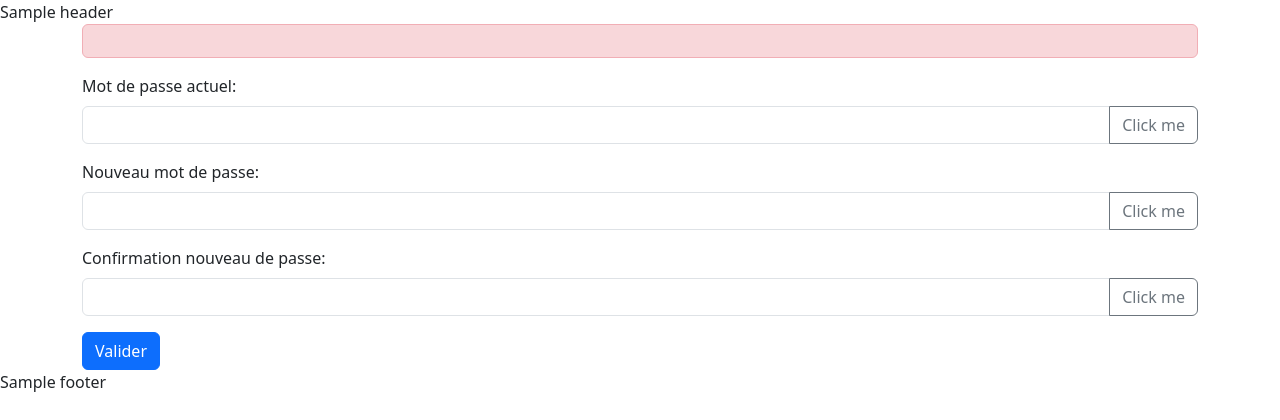
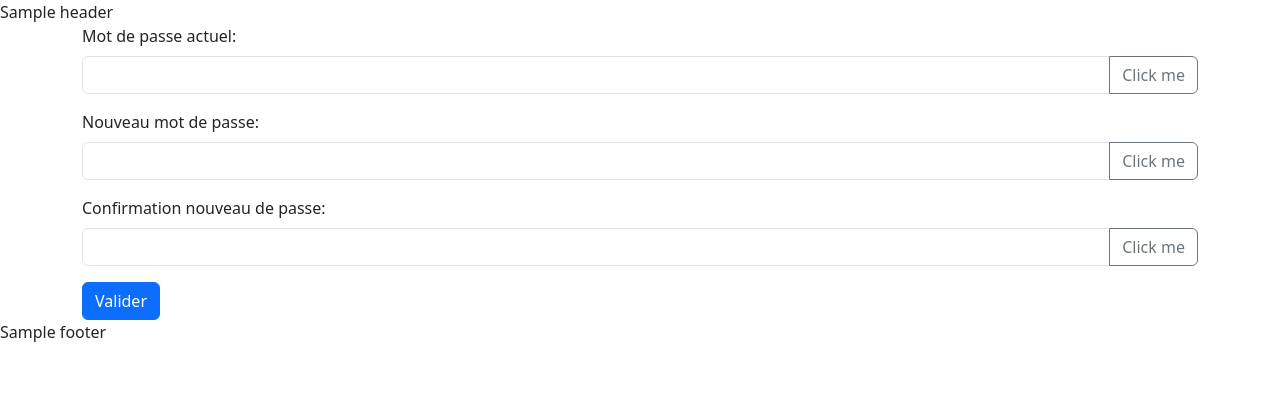
Before and after one commit to MatheoWintrebert/mvc_project, a PHP site: template src/views/changePassword.php in a window 1280 px wide. Shown: the top 420 px of the page. Run offline with PHP 8.4, Linux system fonts and the light colour scheme; the template is opened without the code that fills it: most values are stand-ins (such as "Sample title", 1, 10 or a date in 2020); data that the repository does not hold is empty.

Commit message:
Changement de la condition d'affichage du message d'erreur

```diff
--- a/src/controllers/MainController.php
+++ b/src/controllers/MainController.php
@@ -42,7 +42,7 @@ class MainController {
   public function getHeaderByAction(string $action): string {
     return $action === "login"
       ? "<header></header>"
-      : `
+      : '
       <header>
         <nav class="navbar navbar-expand-lg bg-body-tertiary">
           <div class="container-fluid">
@@ -81,7 +81,7 @@ class MainController {
         </div>
       </nav>
     </header>
-    `;
+    ';
   }
 
   public function getFooterByAction(string $action): string {
--- a/src/views/changePassword.php
+++ b/src/views/changePassword.php
@@ -2,7 +2,7 @@
 
 <div class="container">
   <form method="POST" action="./?action=changePassword">
-    <?php echo $error_message !== "" ? '<div class="alert alert-danger" role="alert">'.$error_message.'</div>' : ""; ?>
+    <?php echo isset($error_message) && !empty($error_message) ? '<div class="alert alert-danger" role="alert">'.$error_message.'</div>' : ""; ?>
     <div class="mb-3">
       <label for="current-password" class="form-label">Mot de passe actuel:</label>
       <div class="input-group">
```
